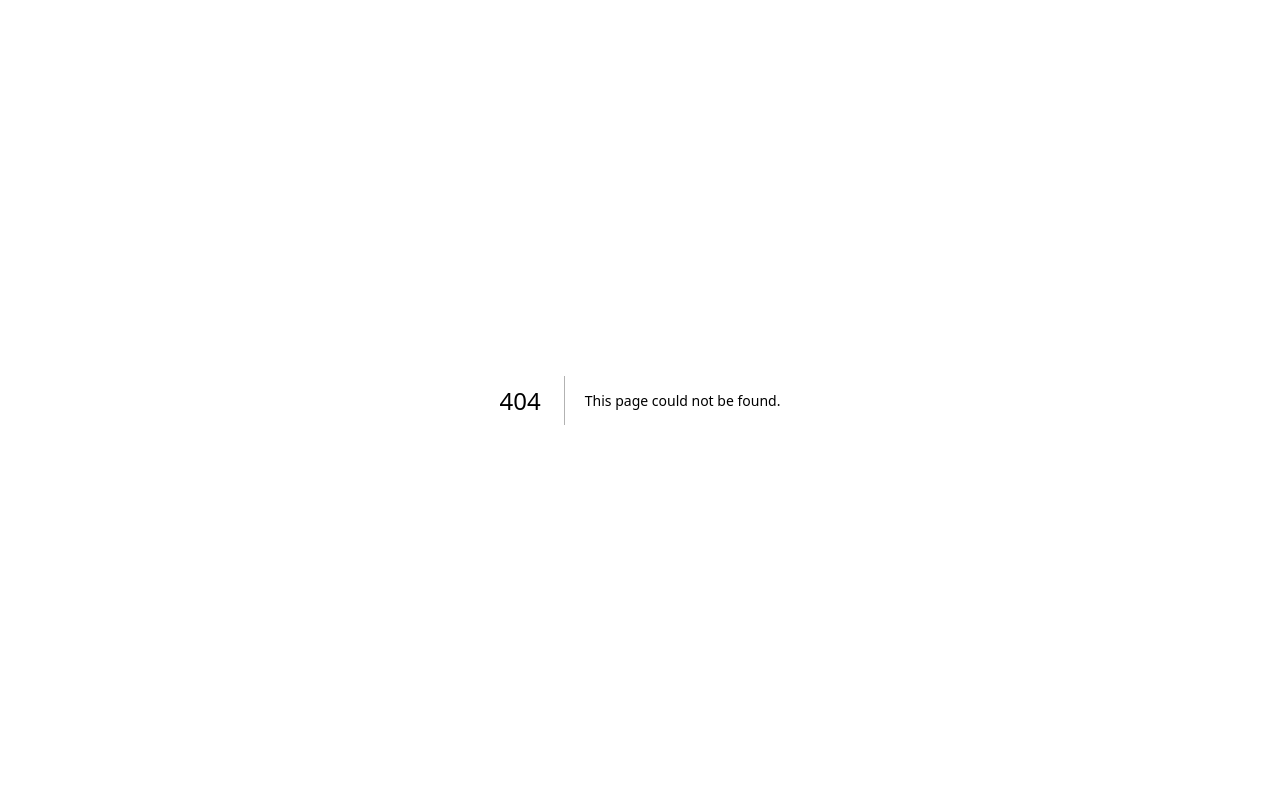
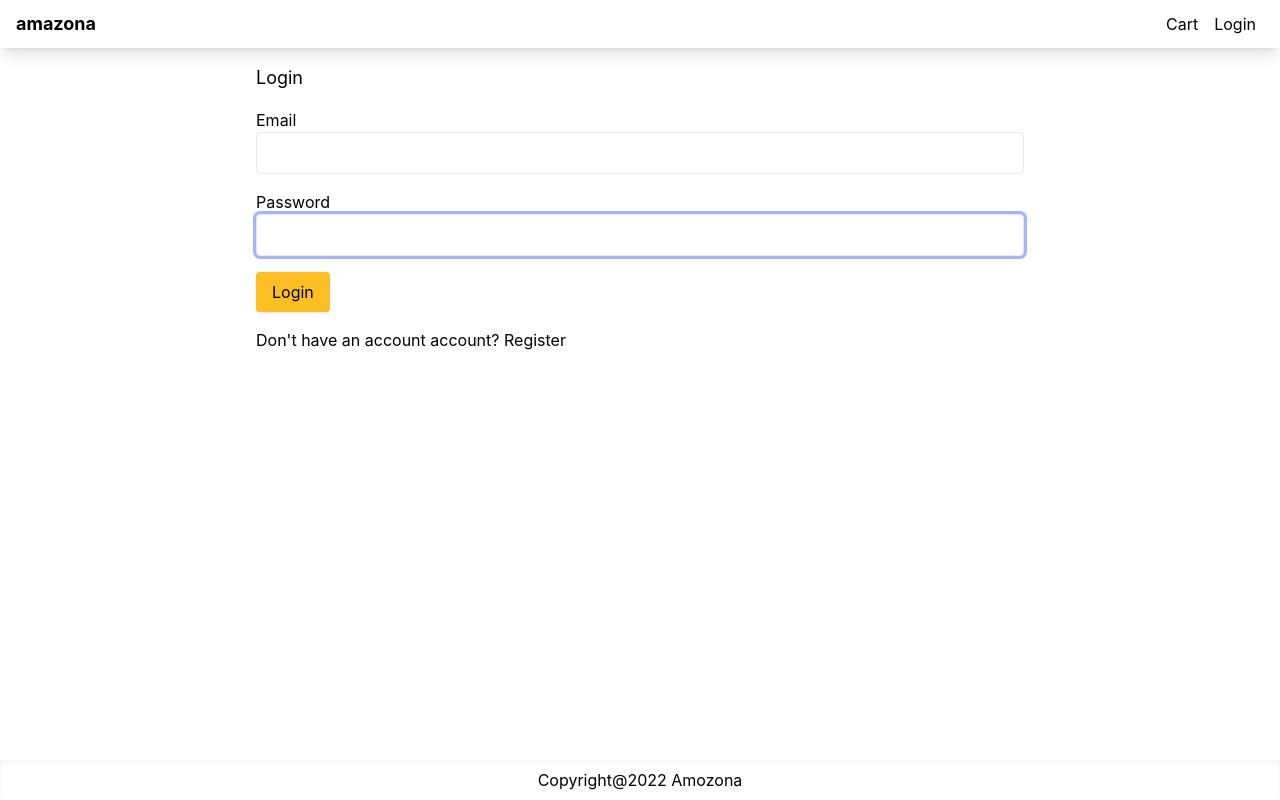
Before and after one commit to AnushaDevaiah/next-tailwind-amazona, a Next.js app: page /login in a window 1280 px wide. Before the commit this address had no page. Built offline with nearby package versions, Linux system fonts and the light colour scheme.

Commit message:
feat: :art: Created Login form using react-hook-form
Created Login form using react-hook-form

```diff
--- a/package.json
+++ b/package.json
@@ -15,7 +15,8 @@
     "js-cookie": "^3.0.1",
     "next": "13.0.4",
     "react": "18.2.0",
-    "react-dom": "18.2.0"
+    "react-dom": "18.2.0",
+    "react-hook-form": "^7.39.5"
   },
   "devDependencies": {
     "@types/react": "^18.0.25",
--- a/pages/cart.js
+++ b/pages/cart.js
@@ -96,7 +96,7 @@
               <li>
                 <button
                   className="primary-button w-full"
-                  onClick={() => router.push('/shipping')}
+                  onClick={() => router.push('login?redirect=/shipping')}
                 >
                   {' '}
                   Check out
--- /dev/null
+++ b/pages/login.js
@@ -0,0 +1,74 @@
+import Link from 'next/link';
+import React from 'react';
+import { useForm } from 'react-hook-form';
+
+import Layout from './../components/Layout';
+
+export default function LoginScreen() {
+  const {
+    register,
+    handleSubmit,
+    watch,
+    formState: { errors },
+  } = useForm();
+
+  const onSubmit = ({ email, password }) => {
+    console.log(email, password);
+  };
+
+  return (
+    <Layout title="Login Page">
+      <form
+        className="mx-auto max-w-screen-md"
+        onSubmit={handleSubmit(onSubmit)}
+      >
+        <h1 className="mb-4 text-lg">Login</h1>
+        <div className="mb-4">
+          <label htmlFor="email">Email</label>
+          <input
+            type="email"
+            className="w-full"
+            id="email"
+            autoFocus
+            {...register('email', {
+              required: 'Please enter the email.',
+              pattern: {
+                value: /^[a-zA-Z0-9_.+-]+@[a-zA-Z0-9-]+.[a-zA-Z0-9-.]+$/i,
+                message: 'Enter valid email address.',
+              },
+            })}
+          />
+          {/* {accepts two parameters  1)field name and 2)required validation} */}
+          {errors.email && (
+            <div className="text-red-600">{errors.email.message}</div>
+          )}
+        </div>
+        <div className="mb-4">
+          <label htmlFor="password">Password</label>
+          <input
+            type="password"
+            className="w-full"
+            id="password"
+            autoFocus
+            {...register('password', {
+              required: 'Please enter the password.',
+              minLength: {
+                value: 6,
+                message: 'password should be more then 5 characters',
+              },
+            })}
+          />
+          {errors.password && (
+            <div className="text-red-600">{errors.password.message}</div>
+          )}
+        </div>
+        <div className="mb-4">
+          <button className="primary-button">Login </button>
+        </div>
+        <div className="mb-4">
+          Don't have an account account? <Link href="register">Register</Link>
+        </div>
+      </form>
+    </Layout>
+  );
+}
--- a/styles/globals.css
+++ b/styles/globals.css
@@ -36,3 +36,9 @@
 .primary-button {
   @apply rounded bg-amber-400 py-2 px-4 shadow outline-none hover:bg-amber-400 active:bg-amber-500;
 }
+
+input,
+select,
+textarea {
+  @apply rounded border p-2 outline-none ring-indigo-300 focus:ring;
+}
```
